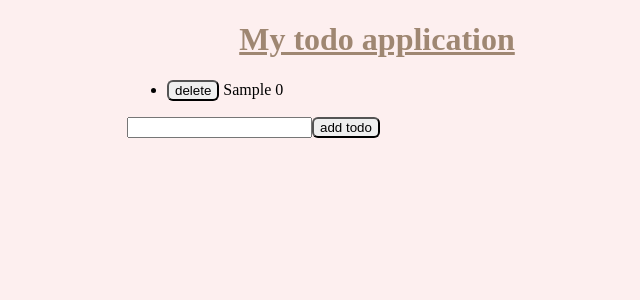
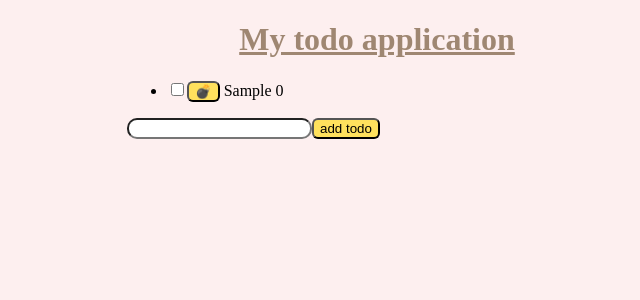
Before and after one commit to chr1ssy44/todo, a Vue app: page / in a window 1280 px wide. Both pictures are taken after typing "Sample" into the empty fields and a click on the button "add todo". Shown: the top 300 px of the page, without its empty margins (263-903 px from the left). Built offline with nearby package versions, Linux system fonts and the light colour scheme; a web font is replaced by a local one.

Commit message:
added a file

```diff
--- a/src/App.vue
+++ b/src/App.vue
@@ -5,8 +5,10 @@
   let newInput =ref('')
 
   function input () {
-     todos.value.push(newInput.value)
-
+     todos.value.push({
+        text: newInput.value,
+        complete: false
+     })
      newInput.value = ''
   }
 
@@ -20,14 +22,16 @@ function deleteItem (index) {
   <h1>My todo application</h1>
   <ul>
   <li v-for="(todo, index) in todos">
-    <button @click = "deleteItem (index)">delete</button>
-    {{todo}}
+    <input type="checkbox" v-model="todo.complete">
+    <button @click = "deleteItem (index)">💣</button>
+    {{todo.text}}
     {{index}}
   </li>
     </ul>
 
     <input v-model="newInput" @keydown.enter="input">
     <button @click=input>add todo</button>
+
   </template>
 
 <style>
@@ -45,5 +49,9 @@ h1{
 }
 button{
   border-radius: 6px;
+  background-color: #FFE15D;
+}
+input{
+  border-radius: 10px;
 }
 </style>
```
